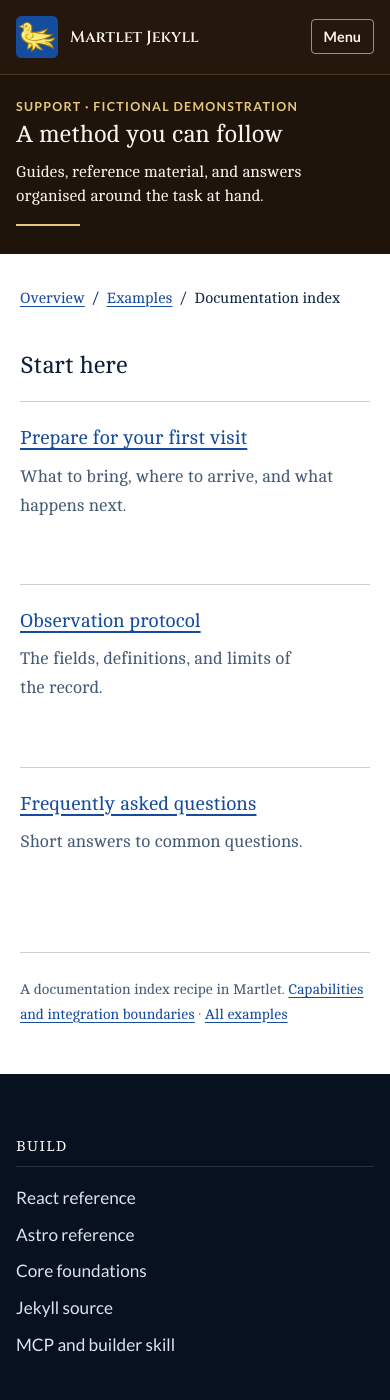
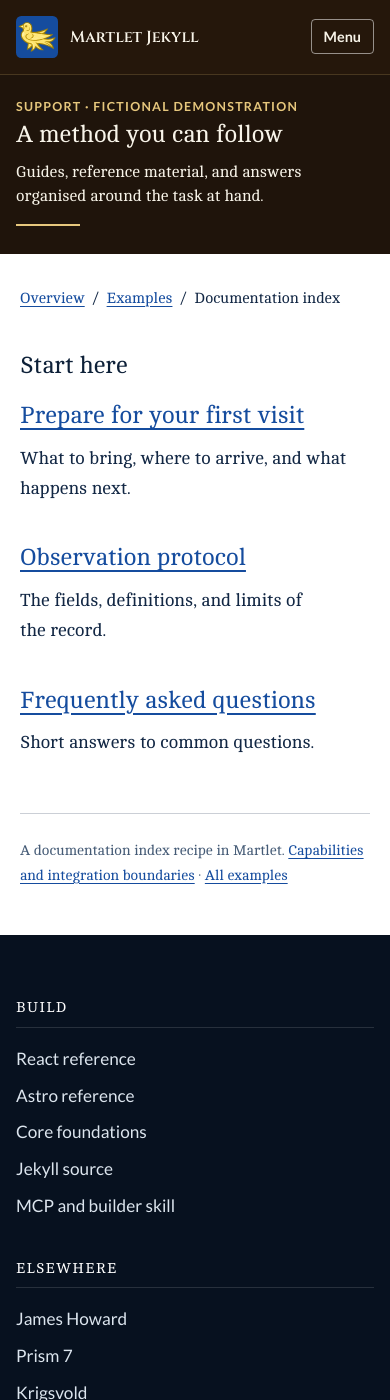
Before and after one commit to martletdesign/jekyll, a Jekyll site: the page built from examples/documentation.html, in a window 390 px wide and 1400 px high. Built offline with Jekyll 4.4.1, drawn with Linux system fonts in a browser that asks for light colours.

Commit message:
Restore native Martlet document and reading relationships

```diff
--- /dev/null
+++ b/_includes/examples/documentation-entries.html
@@ -0,0 +1,8 @@
+<ol class="example-documentation-entries" aria-label="Guides and reference">
+{% for item in include.items %}
+  <li><article>
+    <h3><a href="{% include examples/url.html url=item.url %}">{{ item.title | escape }}</a></h3>
+    <p>{{ item.summary | escape }}</p>
+  </article></li>
+{% endfor %}
+</ol>
--- a/_includes/examples/local-index.html
+++ b/_includes/examples/local-index.html
@@ -1 +1 @@
-<nav class="example-local-index" aria-label="On this page"><p class="eyebrow">On this page</p><ol>{% for block in include.record.sections %}<li><a href="#{{ block.id | escape }}">{{ block.title | escape }}</a></li>{% endfor %}</ol></nav>
+<nav class="example-local-index{% if include.variant == 'article' %} toc{% endif %}" aria-label="On this page">{% if include.variant == 'article' %}<h2>On this page</h2>{% else %}<p class="eyebrow">On this page</p>{% endif %}<ol>{% for block in include.record.sections %}<li><a href="#{{ block.id | escape }}">{{ block.title | escape }}</a></li>{% endfor %}</ol></nav>
--- a/_includes/examples/section.html
+++ b/_includes/examples/section.html
@@ -4,7 +4,7 @@
   <div class="example-section__body">
     {% if block.body %}<div class="example-prose">{{ block.body | markdownify | escape | nightjar_sanitize: site.baseurl }}</div>{% endif %}
     {% case block.kind %}
-      {% when 'cards' %}{% include examples/cards.html items=block.items %}
+      {% when 'cards' %}{% if page.record_id == 'documentation' %}{% include examples/documentation-entries.html items=block.items %}{% else %}{% include examples/cards.html items=block.items %}{% endif %}
       {% when 'listing' %}{% include examples/listing.html items=block.items id=block.id %}
       {% when 'facts' %}{% include examples/facts.html facts=block.facts %}
       {% when 'figure' %}{% include examples/figure.html item=block %}
--- a/_includes/examples/table.html
+++ b/_includes/examples/table.html
@@ -1,4 +1,4 @@
-<div data-density="{{ include.density | default: 'comfortable' }}" class="example-table-scroll" role="region" aria-label="{{ include.block.title | escape }}" tabindex="0">
+<div data-density="{{ include.density | default: 'comfortable' }}" class="example-table-scroll" role="region" aria-label="{{ include.block.title | escape }} table" tabindex="0">
   <table><caption>{{ include.block.title | escape }}</caption>
     <thead><tr>{% for label in include.block.headers %}<th scope="col">{{ label | escape }}</th>{% endfor %}</tr></thead>
     <tbody>{% for row in include.block.rows %}<tr>{% for cell in row %}{% if forloop.first %}<th scope="row">{{ cell | escape }}</th>{% else %}<td>{{ cell | escape }}</td>{% endif %}{% endfor %}</tr>{% endfor %}</tbody>
--- a/_layouts/example-reading.html
+++ b/_layouts/example-reading.html
@@ -5,7 +5,7 @@ layout: default
 <div class="example-root example-frame--reading" data-example="{{ page.record_id | escape }}" data-semantic-class="{{ record.semantic_class | escape }}">
   <div class="example-wrap example-reading">
     <nav class="example-breadcrumb" aria-label="Breadcrumb"><a href="{{ '/' | relative_url }}">Overview</a><span aria-hidden="true">/</span><a href="{{ '/examples/' | relative_url }}">Examples</a><span aria-hidden="true">/</span><span aria-current="page">{{ record.semantic_class | replace: '-', ' ' | capitalize }}</span></nav>
-    {% include examples/local-index.html record=record %}<article aria-labelledby="page-title">{% include examples/recipe.html %}{{ content }}</article>
+    {% if page.record_id == 'article' %}{% include examples/local-index.html record=record variant='article' %}{% else %}{% include examples/local-index.html record=record %}{% endif %}<article aria-labelledby="page-title">{% include examples/recipe.html %}{{ content }}</article>
     <p class="example-port-note">A {{ record.semantic_class | replace: '-', ' ' | escape }} recipe in {{ site.family | capitalize }}. <a href="{{ '/examples/integrations/' | relative_url }}">Capabilities and integration boundaries</a> · <a href="{{ '/examples/' | relative_url }}">All examples</a></p>
   </div>
 </div>
--- a/assets/css/examples-family.css
+++ b/assets/css/examples-family.css
@@ -36,3 +36,29 @@ body.martlet .site-header.is-ready :is(.brand,nav a,.menu-button,.appearance-tog
 
 /* Source .button owns appearance; keyboard focus mirrors its native hover state. */
 .example-root .button:focus-visible { color: #fff; background: var(--color-navy-900); border-color: var(--color-navy-900); }
+
+/* Documents have independent orientation and reading measures. The previous
+   46rem TOTAL wrapper squeezed both the 14rem index and the reading column. */
+.example-frame--document .example-wrap { max-width:74rem; }
+.example-frame--document .example-document { grid-template-columns:minmax(11rem,15rem) minmax(0,46rem); }
+.example-frame--document .example-section__body > .example-prose { font-family:"Cambo",serif; font-size:1.12rem; }
+.example-frame--document .example-local-index { font-family:"Lato",sans-serif; }
+.example-frame--document .example-local-index a { display:inline-block; padding-block:.25rem; }
+/* The source article uses its named inline TOC, rather than the document rail.
+   Reuse .toc itself; this is an observed object, not a new decorative panel. */
+.example-frame--reading[data-example="article"] .example-reading { max-width:48rem; }
+.example-frame--reading[data-example="article"] .toc { margin-block:0 2.5rem; }
+.example-frame--reading[data-example="article"] .toc h2 { font-size:1rem; line-height:1.4; margin:0 0 .5rem; }
+.example-frame--reading[data-example="article"] .toc :is(h2,a) { color:var(--color-navy-900,#0b1c33); }
+.example-frame--reading[data-example="article"] article > .example-section .example-prose { font-family:"Cambo",serif; font-size:1.12rem; }
+.example-frame--reading[data-example="article"] .example-context { font-family:"Lato",sans-serif; }
+/* Documentation is a choice of reading paths: annotations sit with their
+   destinations, and each next subject has room without a uniform card box. */
+.example-documentation-entries { list-style:none; padding:0; margin:0; max-width:52rem; }
+.example-documentation-entries li + li { margin-top:2.5rem; }
+.example-documentation-entries article { max-width:65ch; }
+.example-documentation-entries h3 { font-family:"Cambo",serif; font-size:1.5rem; max-width:28ch; }
+.example-documentation-entries p { margin:.6rem 0 0 1.5rem; max-width:58ch; font-family:"Cambo",serif; font-size:1.12rem; }
+@media(max-width:64rem) { .example-frame--document .example-document { display:block; } }
+@media(max-width:40rem) { .example-documentation-entries p { margin-inline-start:0; } }
+@media(forced-colors:active) { .example-frame--reading[data-example="article"] .toc :is(h2,a) { color:CanvasText; } }
--- a/nightjar/source-files.json
+++ b/nightjar/source-files.json
@@ -40,6 +40,7 @@
   "_includes/examples/dashboard-administration.html",
   "_includes/examples/dashboard-analytics.html",
   "_includes/examples/dashboard-operations.html",
+  "_includes/examples/documentation-entries.html",
   "_includes/examples/event-context.html",
   "_includes/examples/event-order.html",
   "_includes/examples/event-time.html",
@@ -168,6 +169,7 @@
   "docs/archetypes/VERIFICATION.md",
   "docs/archetypes/contracts/catalog.schema.json",
   "docs/archetypes/contracts/dashboards.schema.json",
+  "docs/qa/grammar-reading.md",
   "docs/source-shell/CONTRACT.md",
   "docs/source-shell/README.md",
   "examples/about.html",
--- a/package.json
+++ b/package.json
@@ -4,7 +4,8 @@
   "type": "module",
   "scripts": {
     "test:browser": "node tests/browser.mjs",
-    "test:identity": "node tests/identity.mjs"
+    "test:identity": "node tests/identity.mjs",
+    "test:reading": "node tests/reading.mjs"
   },
   "devDependencies": {
     "@axe-core/playwright": "4.11.1",
```
Also changed, not shown: docs/qa/grammar-reading.md (added, +31 -0 lines), tests/reading.mjs (added, +27 -0 lines).
